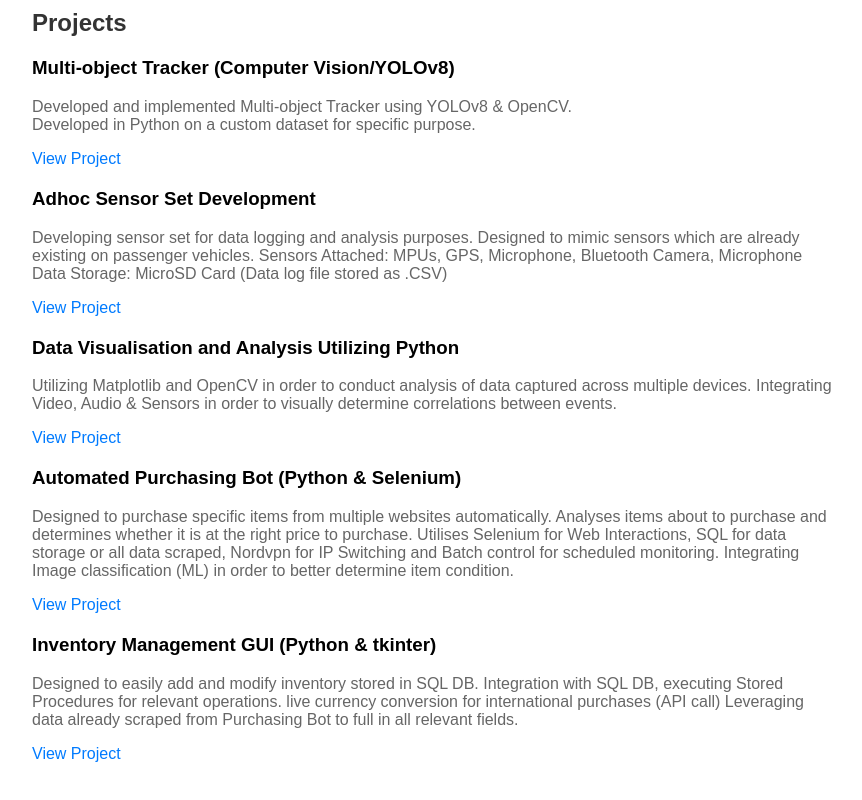
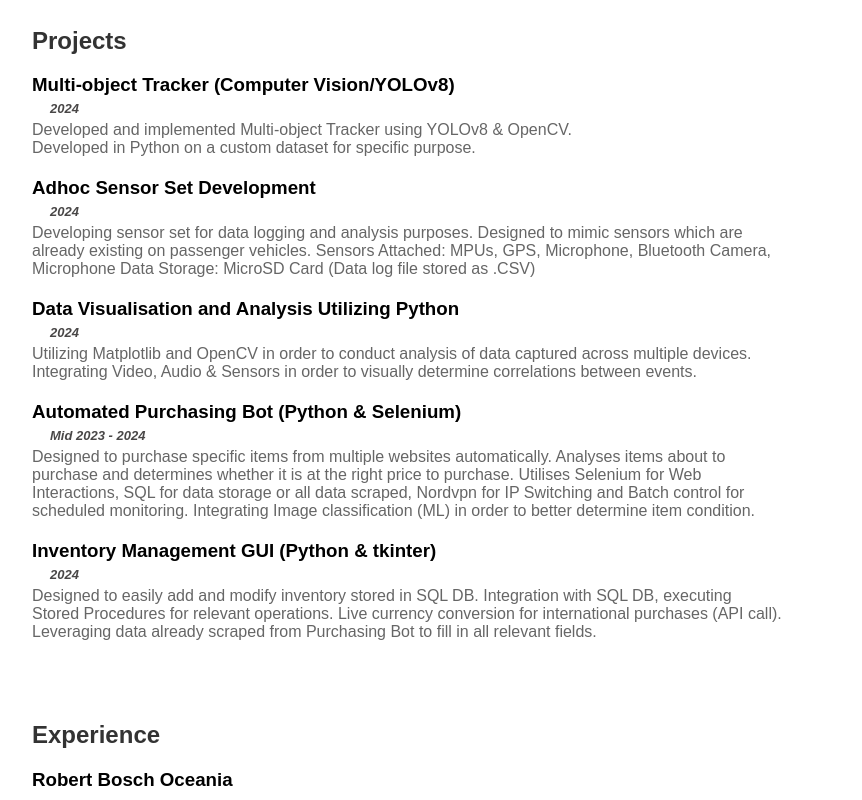
Before and after one commit to BL3600/EngPortfolio, a plain HTML site: page index.html in a window 1280 px wide. Shown: the part 800-1600 px from the top of the page, without its empty margins (208-1070 px from the left). Drawn offline with Linux system fonts and the light colour scheme.

Commit message:
Update index.html

```diff
--- a/index.html
+++ b/index.html
@@ -1,5 +1,6 @@
 <!DOCTYPE html>
 <html lang="en">
+
 <head>
     <meta charset="UTF-8">
     <meta name="viewport" content="width=device-width, initial-scale=1.0">
@@ -11,17 +12,20 @@
             margin: 0;
             padding: 0;
         }
+
         header {
             background-color: #333;
             color: #fff;
             padding: 20px;
             text-align: center;
         }
+
         nav {
             display: flex;
             justify-content: center;
             margin-top: 20px;
         }
+
         nav a {
             color: #fff;
             text-decoration: none;
@@ -30,47 +34,78 @@
             border-radius: 5px;
             transition: background-color 0.3s;
         }
+
         nav a:hover {
             background-color: #555;
         }
+
         section {
             padding: 20px;
         }
+
         h2 {
             color: #333;
         }
+
+        h3 {
+            margin: 0;
+        }
+
         .container {
             max-width: 800px;
             margin: 0 auto;
         }
+
         .skills-list {
             list-style-type: none;
             padding: 0;
         }
+
         .skill-item {
             margin-bottom: 10px;
         }
+
         .skill-name {
             margin-bottom: 5px;
-            list-style-type: circle;
         }
 
         .project-item {
             margin-bottom: 20px;
+            width: 750px;
         }
+
+        .project-title,
+        .project-description {
+            margin: 0;
+            padding: 0;
+        }
+
+        .project-date{
+            font-style: italic;
+            font-size: 13px;
+            color: rgba(54, 52, 52, 0.904);
+            margin: 0;
+            padding: 5px;
+
+        }
+
         .project-title {
             font-weight: bold;
         }
+
         .project-description {
             color: #666;
         }
+
         .project-link {
             color: #007bff;
             text-decoration: none;
         }
+
         .project-link:hover {
             text-decoration: underline;
         }
+
         footer {
             background-color: #333;
             color: #fff;
@@ -82,6 +117,7 @@
         }
     </style>
 </head>
+
 <body>
     <header>
         <h1>Engineering Portfolio</h1>
@@ -94,15 +130,18 @@
             <a href="#contact">Contact</a>
         </nav>
     </header>
+
     <section id="about">
         <div class="container">
             <h2>About Me</h2>
             <p>
-                Hi and Welcome. I am Ben Lloyd, an aspiring engineer in the field of Mechatronics,
-                showcasing my various pieces of work and projects completed.
+                Welcome! I’m Ben Lloyd, an aspiring mechatronics engineer passionate about software, electronics, and 3D design.
+                Here, I showcase a selection of my projects and completed work, reflecting my skills and interests in these disciplines.
+                Explore my portfolio to see how I bring innovative solutions to life through the integration of mechanical, electronic, and software systems.
             </p>
         </div>
     </section>
+
     <section id="education">
         <div class="container">
             <h2>Education</h2>
@@ -120,59 +159,62 @@
     <section id="projects">
         <div class="container">
             <h2>Projects</h2>
+
             <div class="project-item">
                 <h3 class="project-title">Multi-object Tracker (Computer Vision/YOLOv8)</h3>
+                <h4 class="project-date">&emsp;2024</h4>
                 <p class="project-description">
                     Developed and implemented Multi-object Tracker using YOLOv8 & OpenCV. <br>
                     Developed in Python on a custom dataset for specific purpose.
                 </p>
-                <a href="#" class="project-link">View Project</a>
             </div>
+
             <div class="project-item">
                 <h3 class="project-title">Adhoc Sensor Set Development</h3>
+                <h4 class="project-date">&emsp;2024</h4>
                 <p class="project-description">
                     Developing sensor set for data logging and analysis purposes.
                     Designed to mimic sensors which are already existing on passenger vehicles.
                     Sensors Attached: MPUs, GPS, Microphone, Bluetooth Camera, Microphone
                     Data Storage: MicroSD Card (Data log file stored as .CSV)
                 </p>
-                <a href="#" class="project-link">View Project</a>
             </div>
+
             <div class="project-item">
                 <h3 class="project-title">Data Visualisation and Analysis Utilizing Python</h3>
+                <h4 class="project-date">&emsp;2024</h4>
                 <p class="project-description">
                     Utilizing Matplotlib and OpenCV in order to conduct analysis of data captured across multiple devices.
                     Integrating Video, Audio & Sensors in order to visually determine correlations between events.
                 </p>
-                <a href="#" class="project-link">View Project</a>
             </div>
 
             <div class="project-item">
                 <h3 class="project-title">Automated Purchasing Bot (Python & Selenium)</h3>
+                <h4 class="project-date">&emsp;Mid 2023 - 2024</h4>
                 <p class="project-description">
                     Designed to purchase specific items from multiple websites automatically.
                     Analyses items about to purchase and determines whether it is at the right price to purchase.
                     Utilises Selenium for Web Interactions, SQL for data storage or all data scraped, Nordvpn for IP Switching and Batch control for scheduled monitoring.
                     Integrating Image classification (ML) in order to better determine item condition.
                 </p>
-                <a href="#" class="project-link">View Project</a>
             </div>
 
             <div class="project-item">
-                <h3 class="project-title"> Inventory Management GUI (Python & tkinter)</h3>
+                <h3 class="project-title">Inventory Management GUI (Python & tkinter)</h3>
+                <h4 class="project-date">&emsp;2024</h4>
                 <p class="project-description">
                     Designed to easily add and modify inventory stored in SQL DB.
                     Integration with SQL DB, executing Stored Procedures for relevant operations.
-                    live currency conversion for international purchases (API call)
-                    Leveraging data already scraped from Purchasing Bot to full in all relevant fields.
-
+                    Live currency conversion for international purchases (API call).
+                    Leveraging data already scraped from Purchasing Bot to fill in all relevant fields.
                 </p>
-                <a href="#" class="project-link">View Project</a>
             </div>
 
             <!-- Add more projects as needed -->
         </div>
     </section>
+
     <section id="experience">
         <div class="container">
             <h2>Experience</h2>
@@ -196,25 +238,20 @@
                 <li class="skill-item">
                     <span class="skill-name">&emsp;&bull;&emsp;Programming (Python, C++, Matlab)</span>
                 </li>
-
                 <li class="skill-item">
                     <span class="skill-name">&emsp;&bull;&emsp;AI/Machine Learning (YOLOv8, OpenCV, Keras & Tensorflow)</span>
                 </li>
-
                 <li class="skill-item">
                     <span class="skill-name">&emsp;&bull;&emsp;Data Visualisation/analysis (Numpy, Matplotlib & Seaborn)</span>
                 </li>
-
                 <li class="skill-item">
                     <span class="skill-name">&emsp;&bull;&emsp;Database Management (SQL & Postgres)</span>
                 </li>
-
                 <li class="skill-item">
                     <span class="skill-name">&emsp;&bull;&emsp;Version Control & Automation (Git, GitHub & Batch)</span>
                 </li>
 
                 <h3>Electrical</h3>
-
                 <li class="skill-item">
                     <span class="skill-name">&emsp;&bull;&emsp;Circuit Design & PCB Layout (Eagle, FlatCAM, etc)</span>
                 </li>
@@ -226,7 +263,6 @@
                 </li>
 
                 <h3>Mechanical</h3>
-
                 <li class="skill-item">
                     <span class="skill-name">&emsp;&bull;&emsp;3D CAD Modeling (SolidWorks, AutoCAD)</span>
                 </li>
@@ -251,14 +287,13 @@
                 Email: ben.j.lloyd@hotmail.com <br>
                 LinkedIn: <a href="https://www.linkedin.com/in/ben-lloyd-beng-bbus/" target="_blank">https://www.linkedin.com/in/ben-lloyd-beng-bbus/</a>
             </p>
-            <br>
-            <br>
-            <br>
-            <br>
+            <br><br><br><br>
         </div>
     </section>
+
     <footer>
         <p>&copy; 2024 Engineering Portfolio</p>
     </footer>
 </body>
+
 </html>
```
